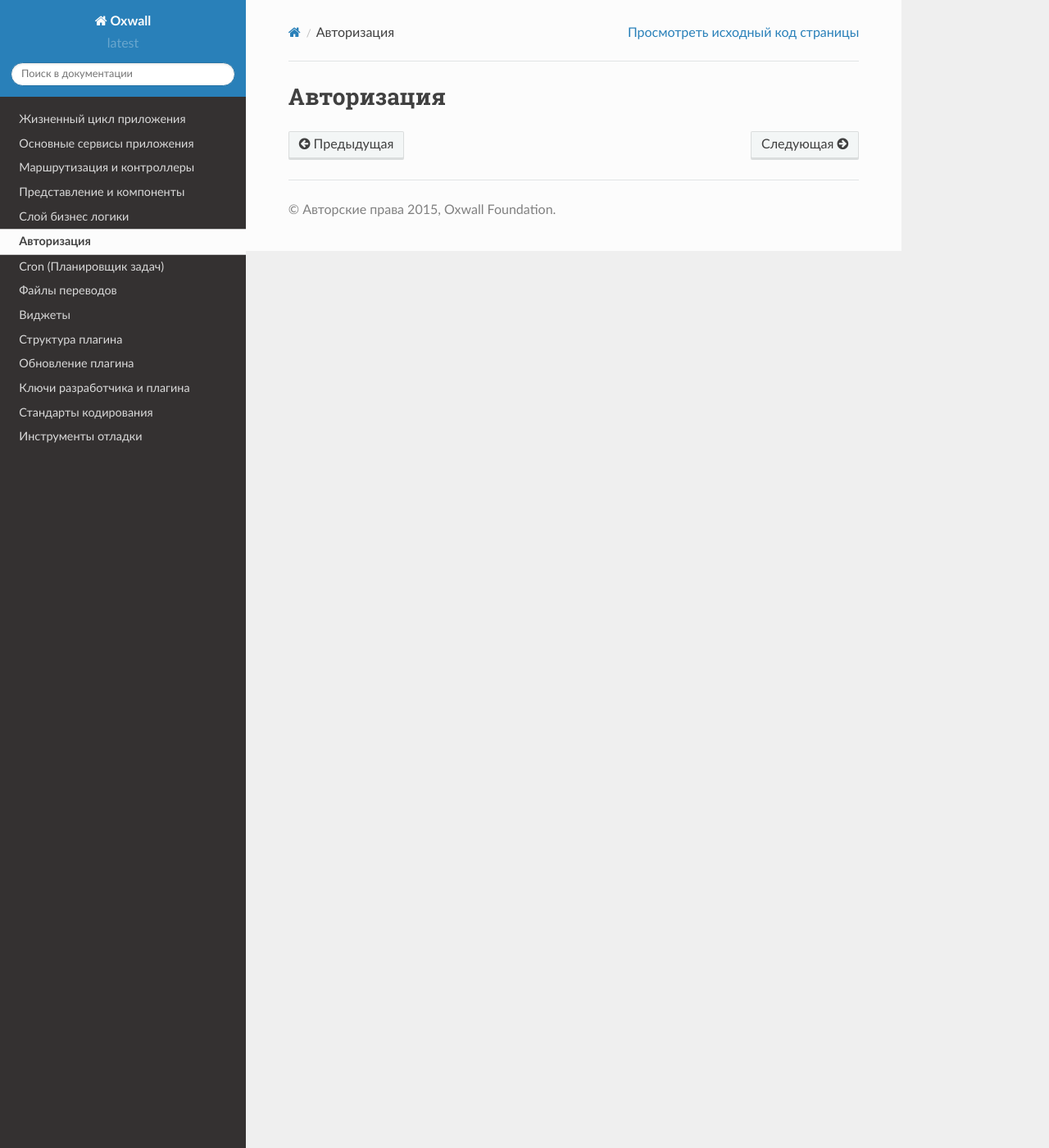
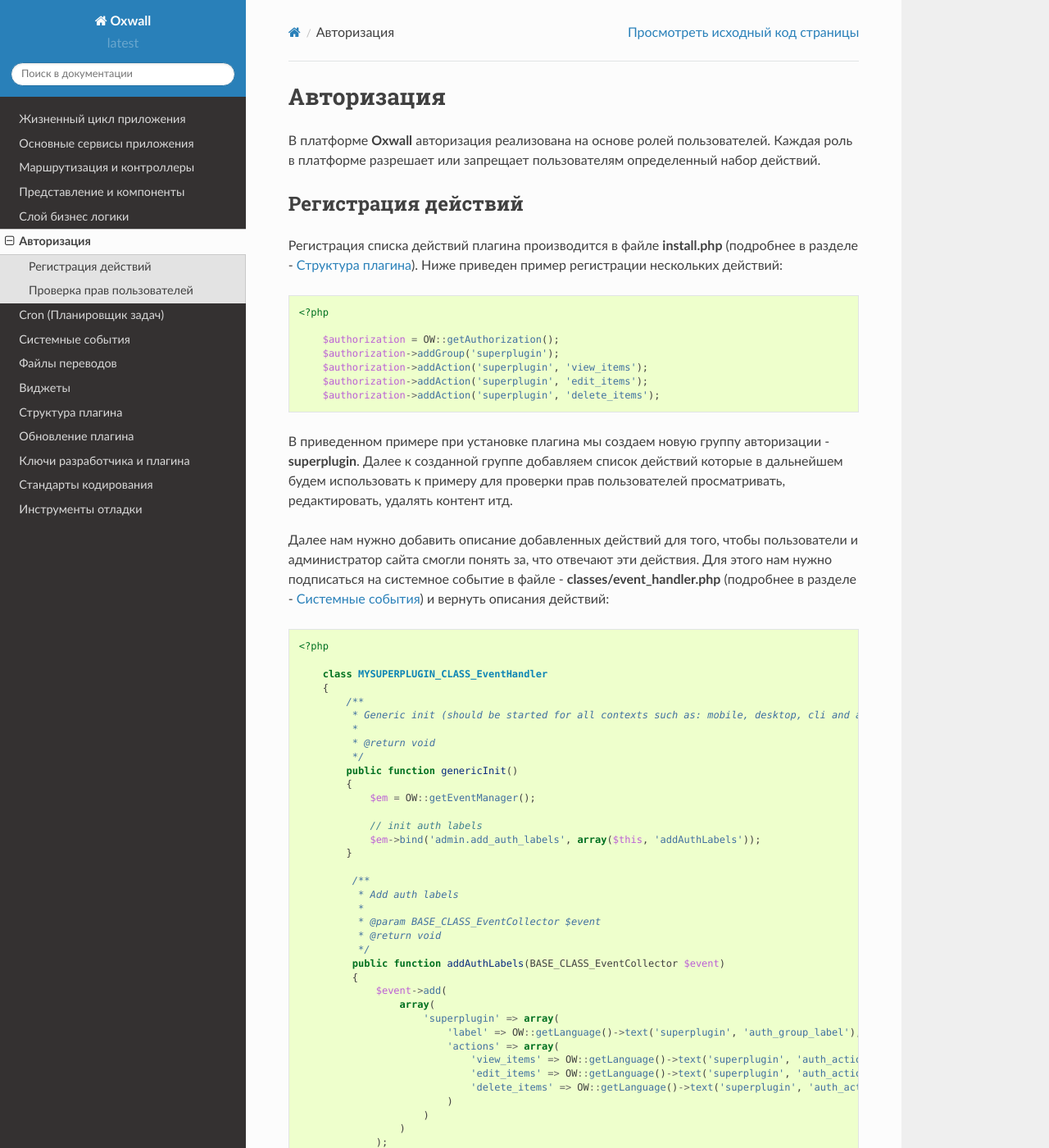
Before and after one commit to oxwall/docs-tech-ru, a Sphinx documentation site: the page built from docs/source/authorization.rst, in a window 1280 px wide and 1400 px high. Shown: the whole window at 82% size. Built offline with Sphinx 7.4.7 and the Read the Docs theme 2.0.0, drawn with Linux system fonts in a browser that asks for light colours; some of the changed text lies outside the part shown.

Commit message:
add auth page

```diff
--- a/docs/source/authorization.rst
+++ b/docs/source/authorization.rst
@@ -2,3 +2,91 @@
 
 Авторизация
 ===========
+
+В платформе **Oxwall** авторизация реализована на основе ролей пользователей.
+Каждая роль в платформе разрешает или запрещает пользователям определенный набор действий.
+
+
+Регистрация действий
+--------------------
+
+Регистрация списка действий плагина производится в файле **install.php** (подробнее в разделе - :ref:`plugin-structure-label`).
+Ниже приведен пример регистрации нескольких действий:
+
+.. code-block:: php
+
+    <?php
+
+        $authorization = OW::getAuthorization();
+        $authorization->addGroup('superplugin');
+        $authorization->addAction('superplugin', 'view_items');
+        $authorization->addAction('superplugin', 'edit_items');
+        $authorization->addAction('superplugin', 'delete_items');
+
+В приведенном примере при установке плагина мы создаем новую группу авторизации - **superplugin**.
+Далее к созданной группе добавляем список действий которые в дальнейшем будем использовать к примеру
+для проверки прав пользователей просматривать, редактировать, удалять контент итд.
+
+Далее нам нужно добавить описание добавленных действий для того, чтобы пользователи и администратор сайта смогли понять за, что отвечают эти действия.
+Для этого нам нужно подписаться на системное событие в файле - **classes/event_handler.php** (подробнее в разделе - :ref:`system-vents-label`) и вернуть описания действий:
+
+.. code-block:: php
+
+    <?php
+
+        class MYSUPERPLUGIN_CLASS_EventHandler
+        {
+            /**
+             * Generic init (should be started for all contexts such as: mobile, desktop, cli and api)
+             *
+             * @return void
+             */
+            public function genericInit()
+            {
+                $em = OW::getEventManager();
+
+                // init auth labels
+                $em->bind('admin.add_auth_labels', array($this, 'addAuthLabels'));
+            }
+
+             /**
+              * Add auth labels
+              *
+              * @param BASE_CLASS_EventCollector $event
+              * @return void
+              */
+             public function addAuthLabels(BASE_CLASS_EventCollector $event)
+             {
+                 $event->add(
+                     array(
+                         'superplugin' => array(
+                             'label' => OW::getLanguage()->text('superplugin', 'auth_group_label'),
+                             'actions' => array(
+                                 'view_items' => OW::getLanguage()->text('superplugin', 'auth_action_label_view_items'),
+                                 'edit_items' => OW::getLanguage()->text('superplugin', 'auth_action_label_edit_items'),
+                                 'delete_items' => OW::getLanguage()->text('superplugin', 'auth_action_label_delete_items')
+                             )
+                         )
+                     )
+                 );
+             }
+        }
+
+Проверка прав пользователей
+---------------------------
+
+Для того, чтобы проверить разрешено ли текущему пользователю выполнить те или иные действия нужно выполнить код:
+
+.. code-block:: php
+
+    <?php
+
+        // is view items allowed for current user ?
+        $isViewAllowed = OW::getUser()->isAuthorized('superplugin', 'view_items');
+
+        if ( !isViewAllowed )
+        {
+            // get error message
+            $errorMessage = BOL_AuthorizationService::getInstance()->getActionStatus('superplugin', 'view_items');
+            throw new AuthorizationException($errorMessage['msg']);
+        }
--- a/docs/source/index.rst
+++ b/docs/source/index.rst
@@ -13,6 +13,7 @@
     bol
     authorization
     cron
+    system_events
     language
     widget
     plugin_structure
--- /dev/null
+++ b/docs/source/system_events.rst
@@ -0,0 +1,4 @@
+.. _system-vents-label:
+
+Системные события
+=================
```
